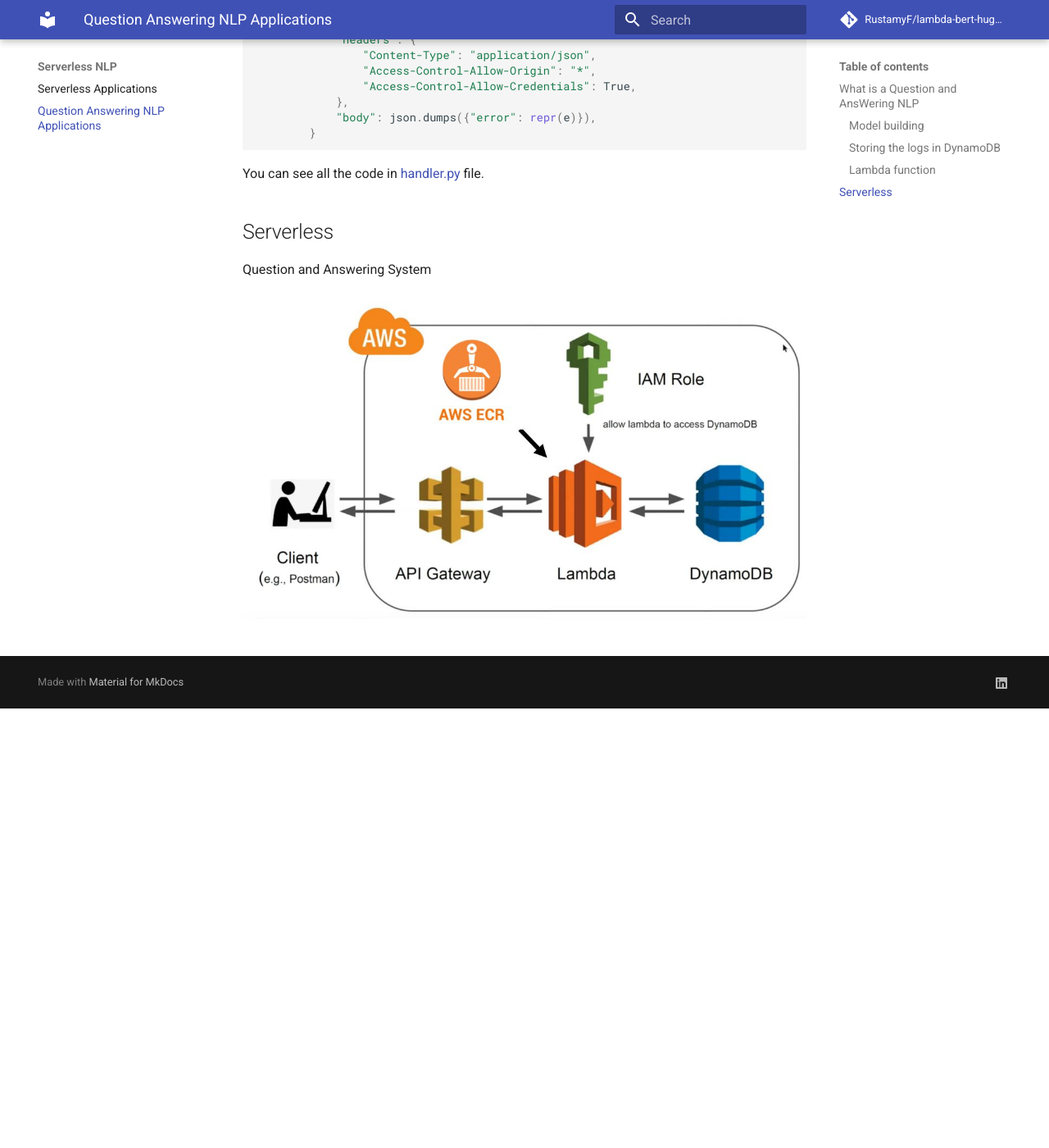
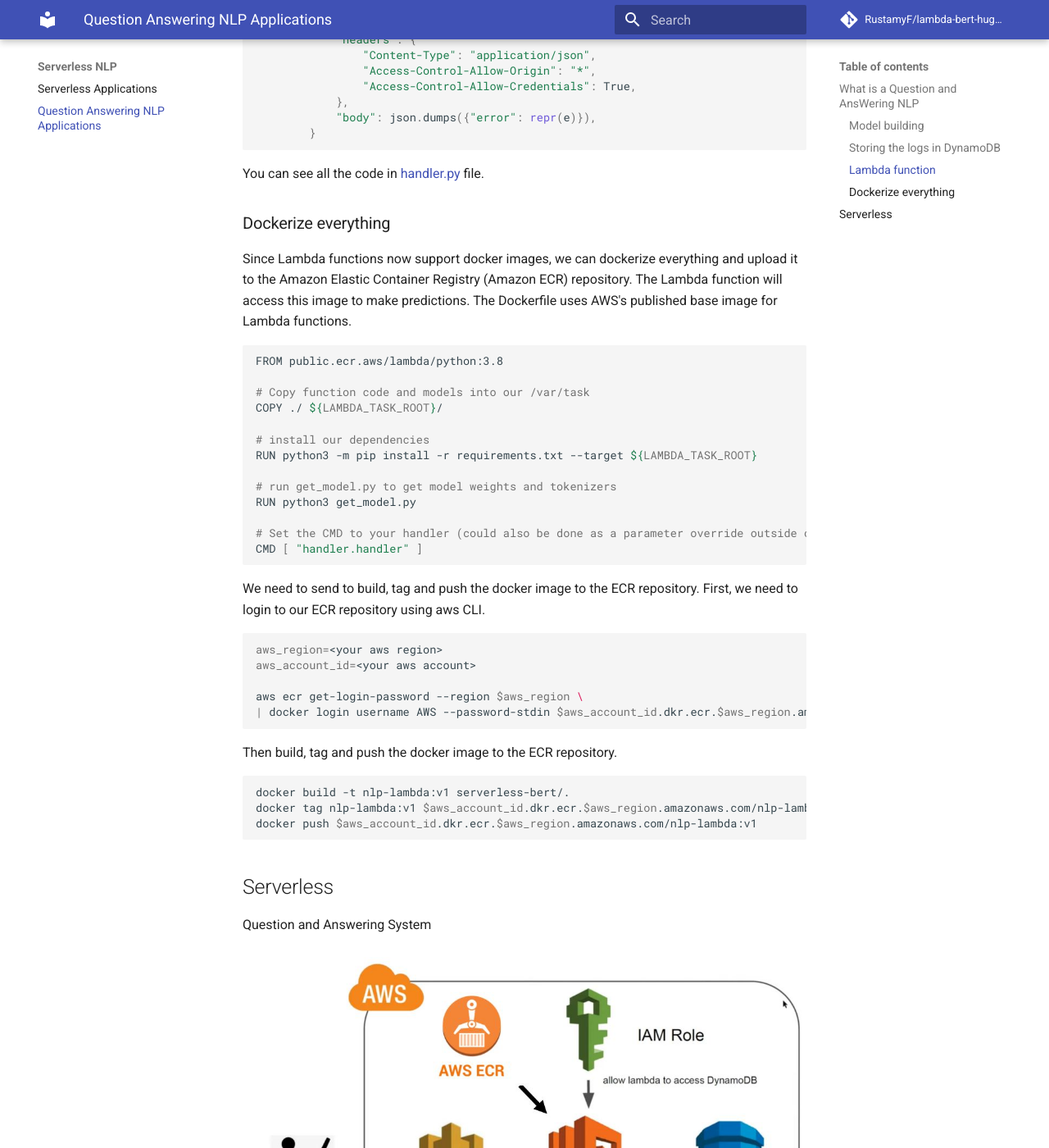
Before and after one commit to RustamyF/lambda-bert-huggingface, an MkDocs documentation site: the page built from docs/question-ansering.md, in a window 1280 px wide and 1400 px high, scrolled down 4673 px. Shown: the whole window at 82% size. Built offline with MkDocs 1.6.1 and Material for MkDocs 9.7.7, drawn with Linux system fonts in a browser that asks for light colours; comment, search, counter and statistics services are not loaded; before the commit the page ends 5537 px from its top, so only the background shows below that.

Commit message:
updated the project docs

````diff
--- a/docs/question-ansering.md
+++ b/docs/question-ansering.md
@@ -184,6 +184,45 @@ def handler(event, context):
 ```
 You can see all the code in [handler.py](https://github.com/RustamyF/lambda-bert-huggingface/blob/git-workflow/serverless-bert/handler.py) file.
 
+### Dockerize everything
+Since Lambda functions now support docker images, we can dockerize everything and upload it to the Amazon Elastic
+Container Registry (Amazon ECR) repository. The Lambda function will access this image to make predictions. The Dockerfile uses
+AWS's published base image for Lambda functions.
+
+```shell
+FROM public.ecr.aws/lambda/python:3.8
+
+# Copy function code and models into our /var/task
+COPY ./ ${LAMBDA_TASK_ROOT}/
+
+# install our dependencies
+RUN python3 -m pip install -r requirements.txt --target ${LAMBDA_TASK_ROOT}
+
+# run get_model.py to get model weights and tokenizers
+RUN python3 get_model.py
+
+# Set the CMD to your handler (could also be done as a parameter override outside of the Dockerfile)
+CMD [ "handler.handler" ]
+```
+
+We need to send to build, tag and push the docker image to the ECR repository. First, we need to login to our ECR repository
+using aws CLI.
+
+```shell
+aws_region=<your aws region>
+aws_account_id=<your aws account>
+
+aws ecr get-login-password --region $aws_region \
+| docker login username AWS --password-stdin $aws_account_id.dkr.ecr.$aws_region.amazonaws.com
+```
+
+Then build, tag and push the docker image to the ECR repository.
+
+```shell
+docker build -t nlp-lambda:v1 serverless-bert/.
+docker tag nlp-lambda:v1 $aws_account_id.dkr.ecr.$aws_region.amazonaws.com/nlp-lambda:v1
+docker push $aws_account_id.dkr.ecr.$aws_region.amazonaws.com/nlp-lambda:v1
+```
 ## Serverless
 Question and Answering System
 
````
